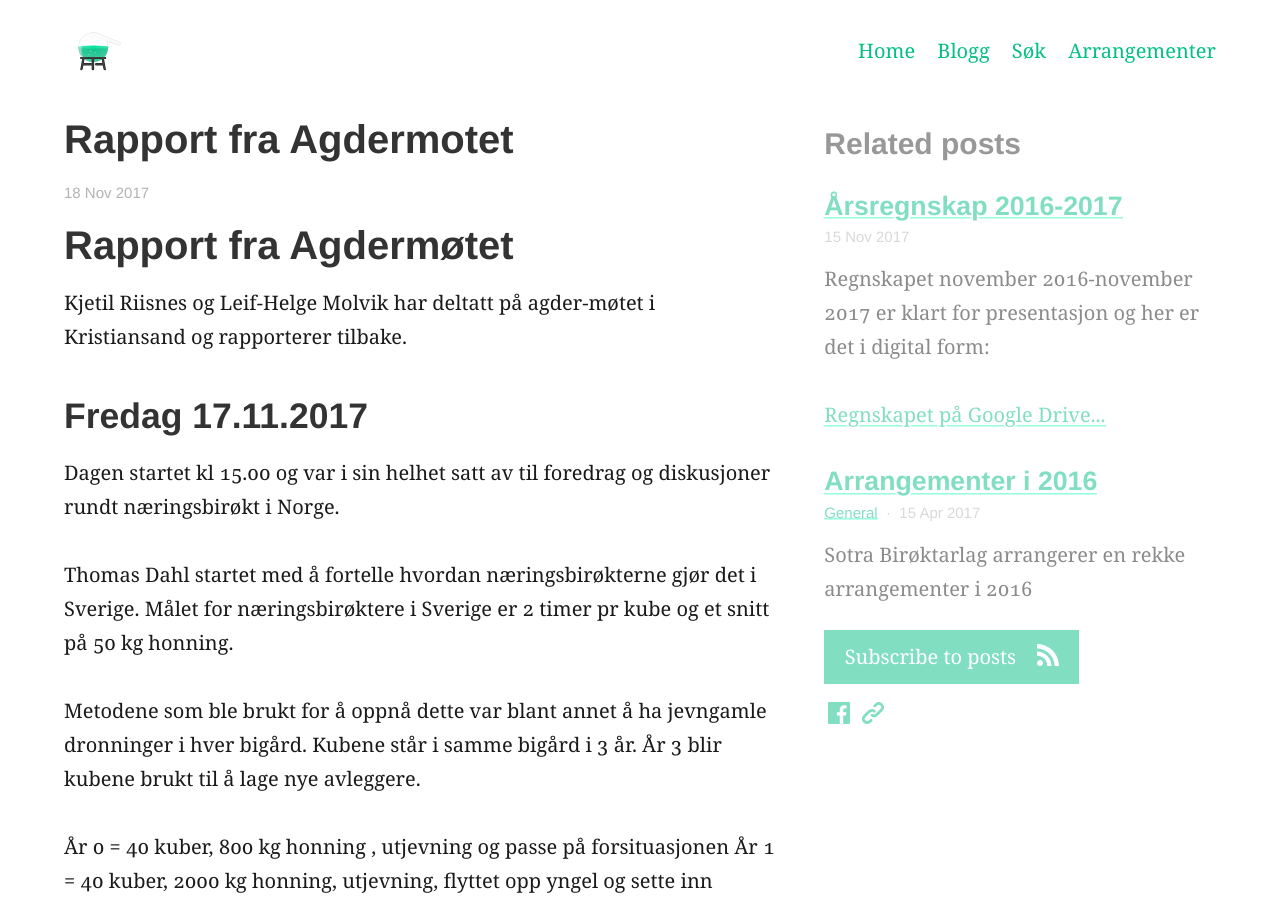
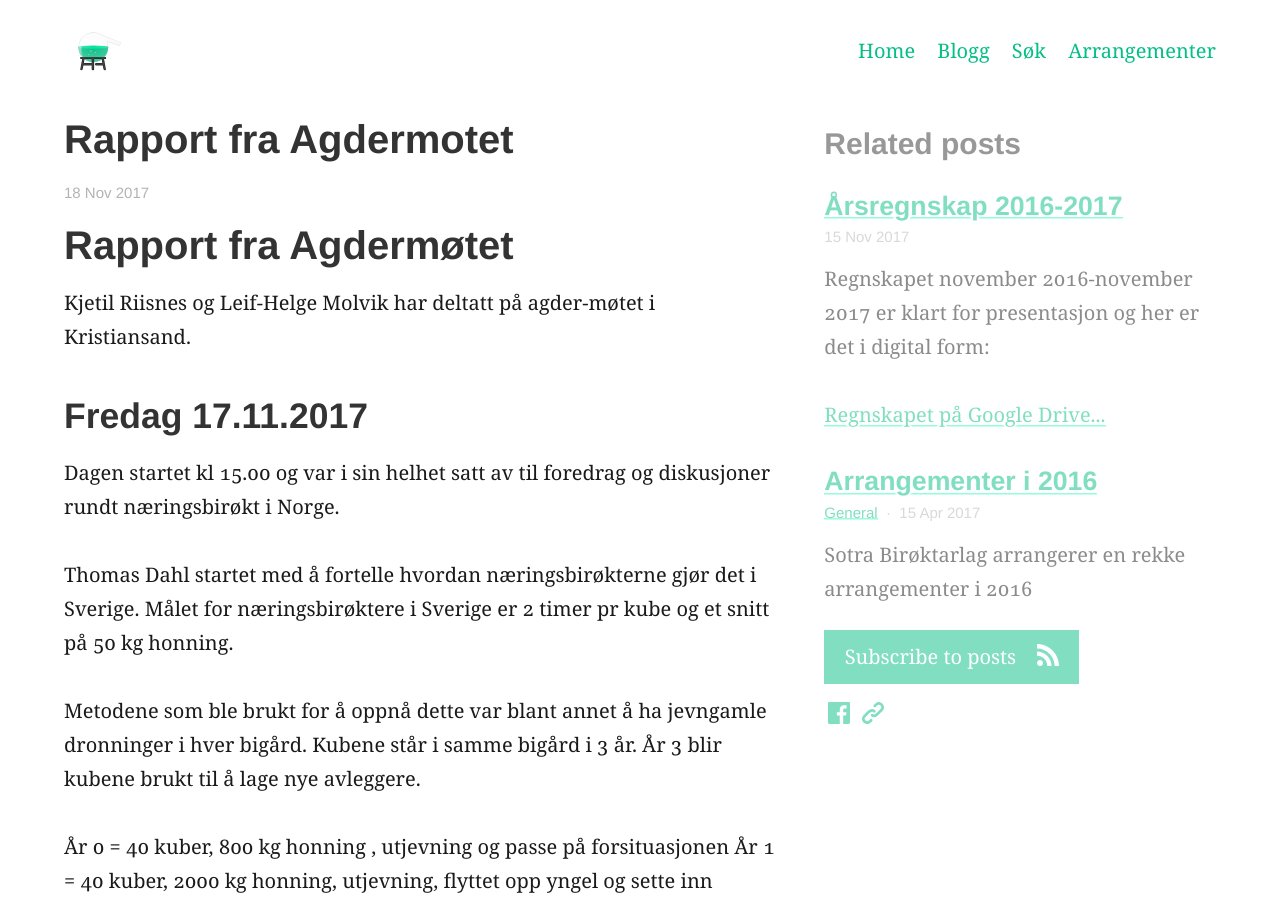
Before and after one commit to SotraBiroktarlag/sotrabirokt, a Jekyll site: the page built from _posts/2017-11-19-adgermoteRapport.md, in a window 1280 px wide and 900 px high. Built offline with Jekyll 4.4.1, drawn with Linux system fonts in a browser that asks for light colours; part of the change alters nothing that is shown; some of the changed text lies outside the part shown.

Commit message:
Post excerpt og signatur

```diff
--- a/_posts/2017-11-19-adgermoteRapport.md
+++ b/_posts/2017-11-19-adgermoteRapport.md
@@ -3,10 +3,11 @@ layout: post
 title:  "Rapport fra Agdermotet"
 date:   2017-11-18 16:16:01 -0600
 categories: General Adgermotet
+excerpt : "Kjetil Riisnes og Leif-Helge Molvik har deltatt på agder-møtet i Kristiansand og rapporterer tilbake."
 ---
 
 # Rapport fra Agdermøtet
-Kjetil Riisnes og Leif-Helge Molvik har deltatt på agder-møtet i Kristiansand og rapporterer tilbake.
+Kjetil Riisnes og Leif-Helge Molvik har deltatt på agder-møtet i Kristiansand.
 
 ## Fredag 17.11.2017
 Dagen startet kl 15.00 og var i sin helhet satt av til foredrag og diskusjoner rundt næringsbirøkt i Norge.
@@ -219,3 +220,5 @@ Tar bier fra gamle dronninger som ikke skal brukes til honningproduksjon.
 Bruker gamle dronninger som skal byttes til å produsere pleiebier til avleggere.
 Eller plukke yngeltavler fra de "øde" bigårdene som ikke har trekk resten av sesongen etter
 sommerhonningen er høstet.
+
+Leif Helge Movil & Kjetil Riisnes
```
